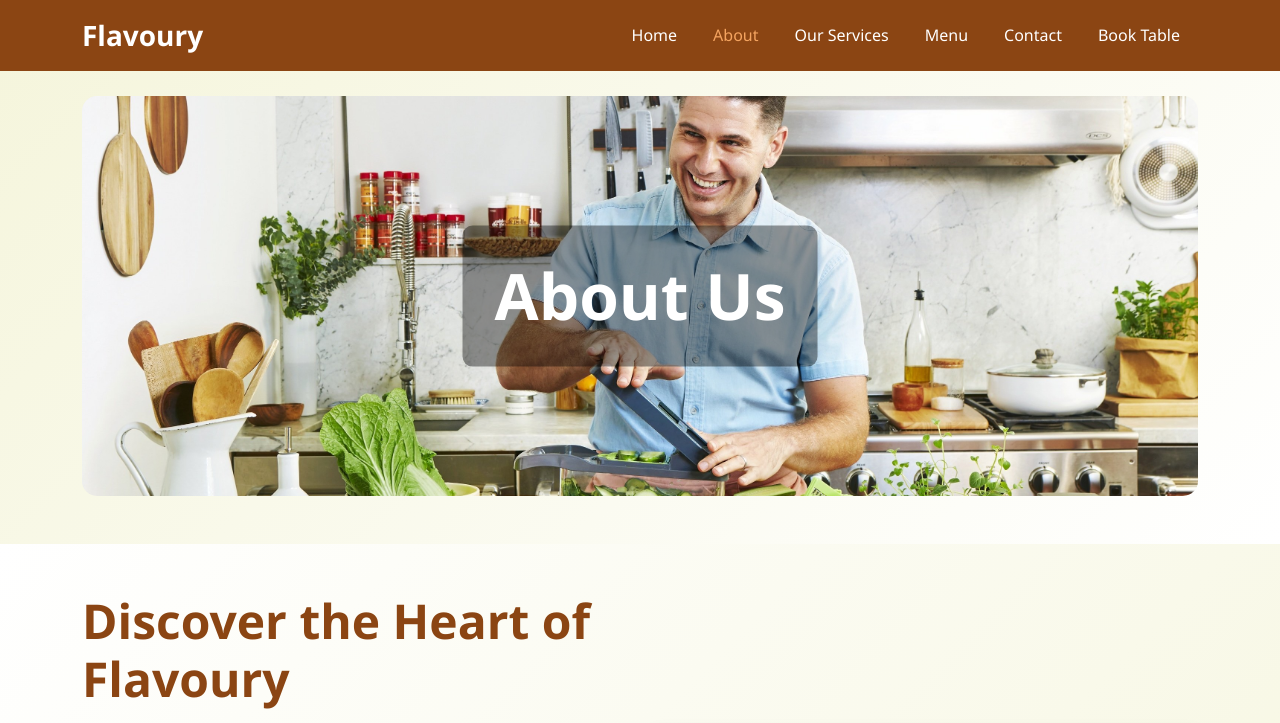
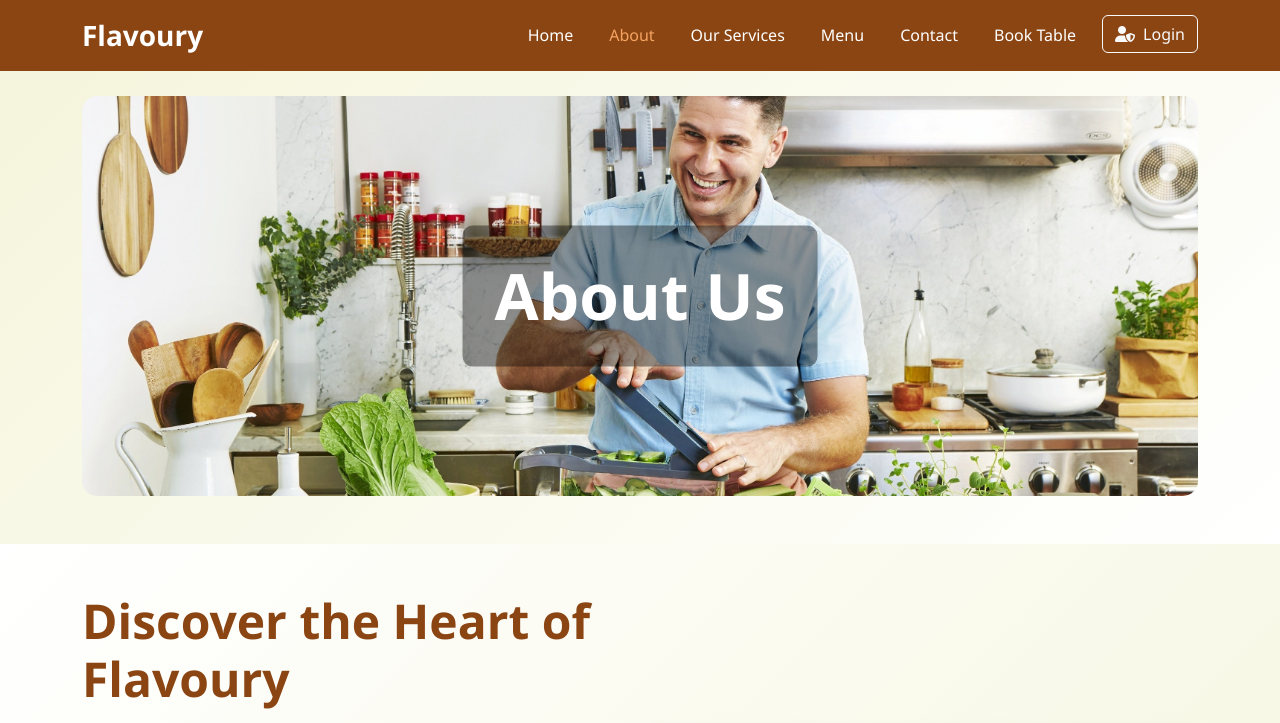
Before and after one commit to Mayur142-CODE/flavoury, a plain HTML site: page about.html in a window 1280 px wide. Shown: the top 723 px of the page. Drawn offline with nearby package versions, Linux system fonts and the light colour scheme; grey boxes are pictures that could not be loaded.

Commit message:
some modification

```diff
--- a/about.html
+++ b/about.html
@@ -35,6 +35,10 @@
                     </li>
                     <li class="nav-item">
                         <a class="nav-link" href="book-table.html">Book Table</a>
+                    </li>
+                    <li class="nav-item">
+                        <a class="btn btn-outline-light ms-lg-2" href="auth.html"><i
+                                class="fa-solid fa-user-shield me-2"></i>Login</a>
                     </li>
                 </ul>
             </div>
```
Also changed, not shown: auth.html (+2 -2 lines), book-table.html (+4 -0 lines), contact.html (+4 -0 lines), index.html (+4 -0 lines), menu.html (+4 -0 lines), services.html (+4 -0 lines).
